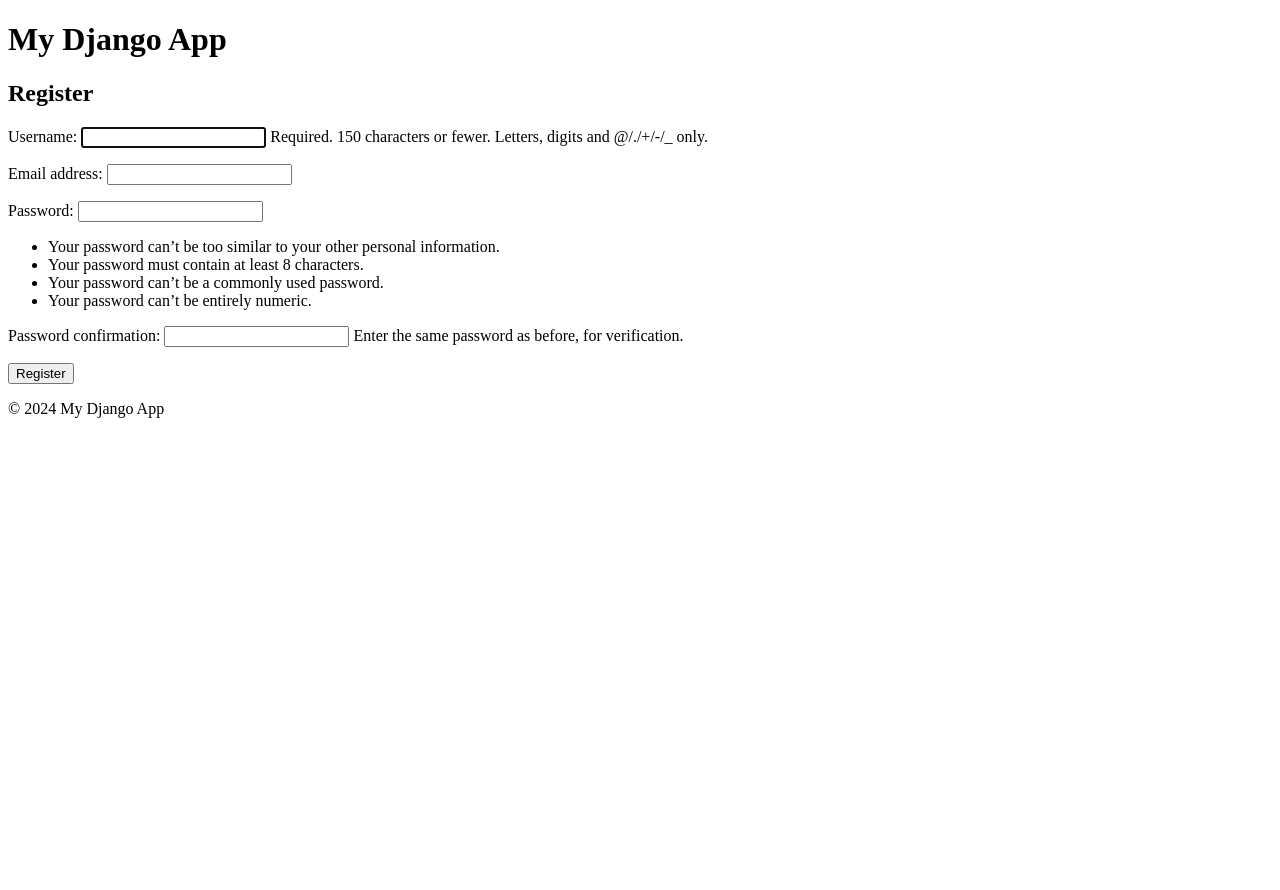
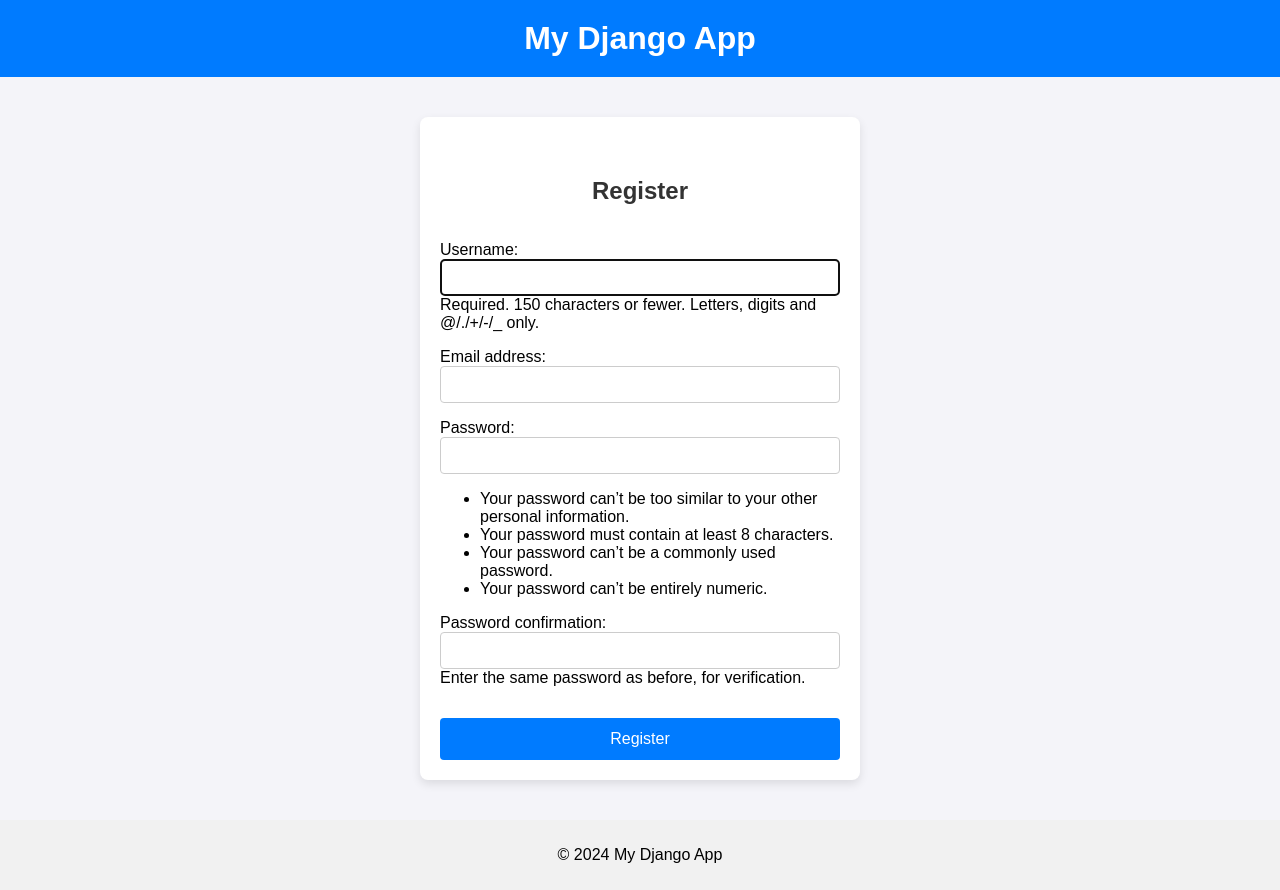
Before and after one commit to asifD3V/Git-Example, a Django app: page /register/ in a window 1280 px wide. Before the commit the page ends 418 px from the top, so only its background shows below. Run offline with Django 4.2, Linux system fonts and the light colour scheme.

Commit message:
Updated registration form in feature/user_authentication

```diff
--- a/project/templates/register.html
+++ b/project/templates/register.html
@@ -4,17 +4,83 @@
     <meta charset="UTF-8">
     <meta name="viewport" content="width=device-width, initial-scale=1.0">
     <title>Register</title>
+    <style>
+        body {
+            font-family: 'Arial', sans-serif;
+            margin: 0;
+            padding: 0;
+            background-color: #f4f4f9;
+        }
+        header {
+            background-color: #007bff;
+            color: white;
+            padding: 20px;
+            text-align: center;
+        }
+        h1 {
+            margin: 0;
+        }
+        h2 {
+            color: #333;
+            text-align: center;
+            margin-top: 40px;
+        }
+        .container {
+            max-width: 400px;
+            margin: 0 auto;
+            padding: 20px;
+            background-color: white;
+            border-radius: 8px;
+            box-shadow: 0 4px 10px rgba(0, 0, 0, 0.1);
+            margin-top: 40px;
+        }
+        form {
+            display: flex;
+            flex-direction: column;
+        }
+        .form-group {
+            margin-bottom: 15px;
+        }
+        .form-group input {
+            width: 100%;
+            padding: 10px;
+            border: 1px solid #ccc;
+            border-radius: 4px;
+            box-sizing: border-box;
+        }
+        button {
+            padding: 12px;
+            background-color: #007bff;
+            color: white;
+            border: none;
+            border-radius: 4px;
+            cursor: pointer;
+            font-size: 16px;
+        }
+        button:hover {
+            background-color: #0056b3;
+        }
+        footer {
+            text-align: center;
+            padding: 10px;
+            background-color: #f1f1f1;
+            margin-top: 40px;
+        }
+    </style>
 </head>
 <body>
+
     <header>
         <h1>My Django App</h1>
     </header>
 
-    <div>
+    <div class="container">
         <h2>Register</h2>
         <form method="post">
             {% csrf_token %}
-            {{ form.as_p }}
+            <div class="form-group">
+                {{ form.as_p }}
+            </div>
             <button type="submit">Register</button>
         </form>
     </div>
@@ -22,5 +88,6 @@
     <footer>
         <p>&copy; 2024 My Django App</p>
     </footer>
+
 </body>
 </html>
```
